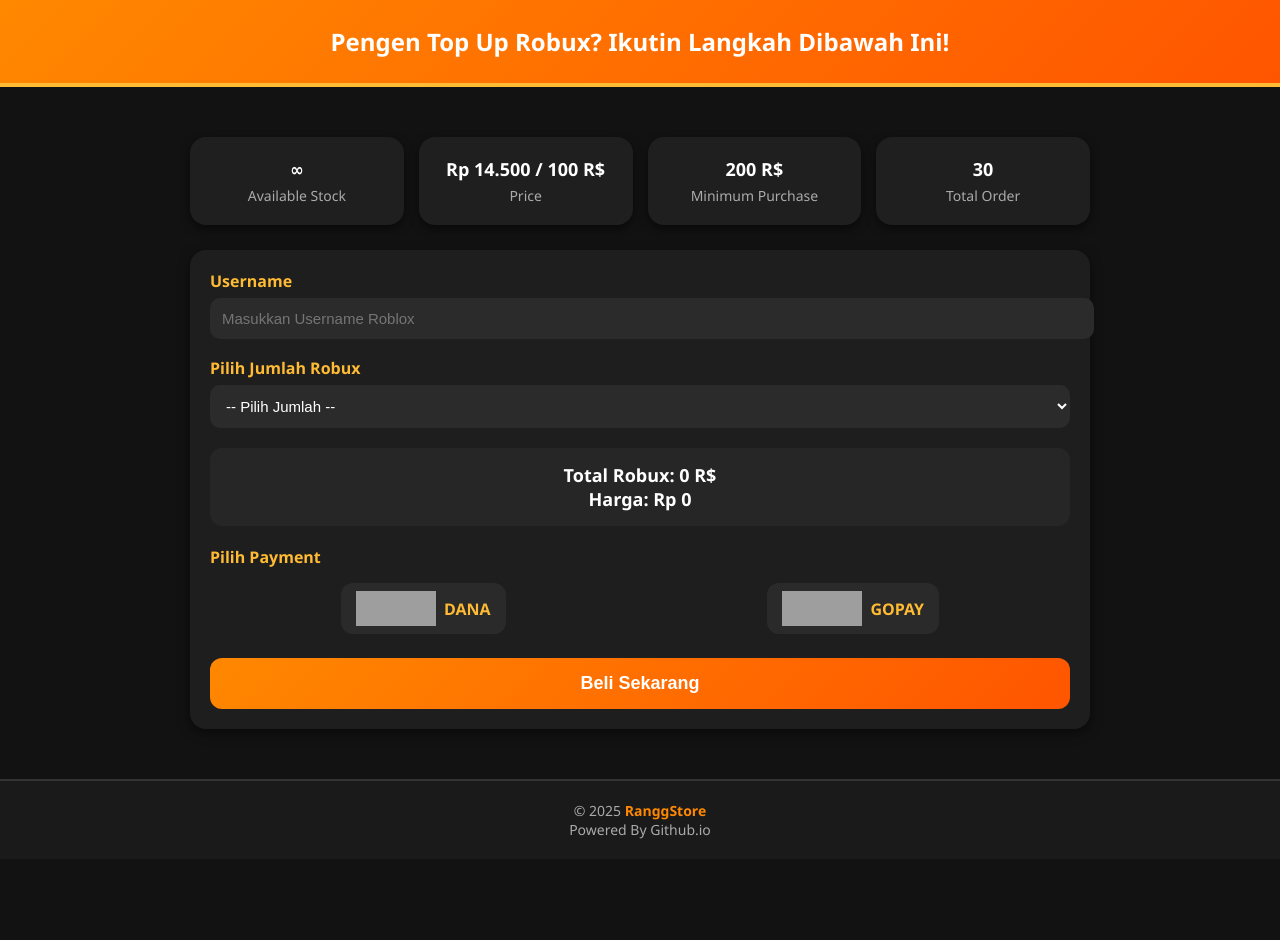
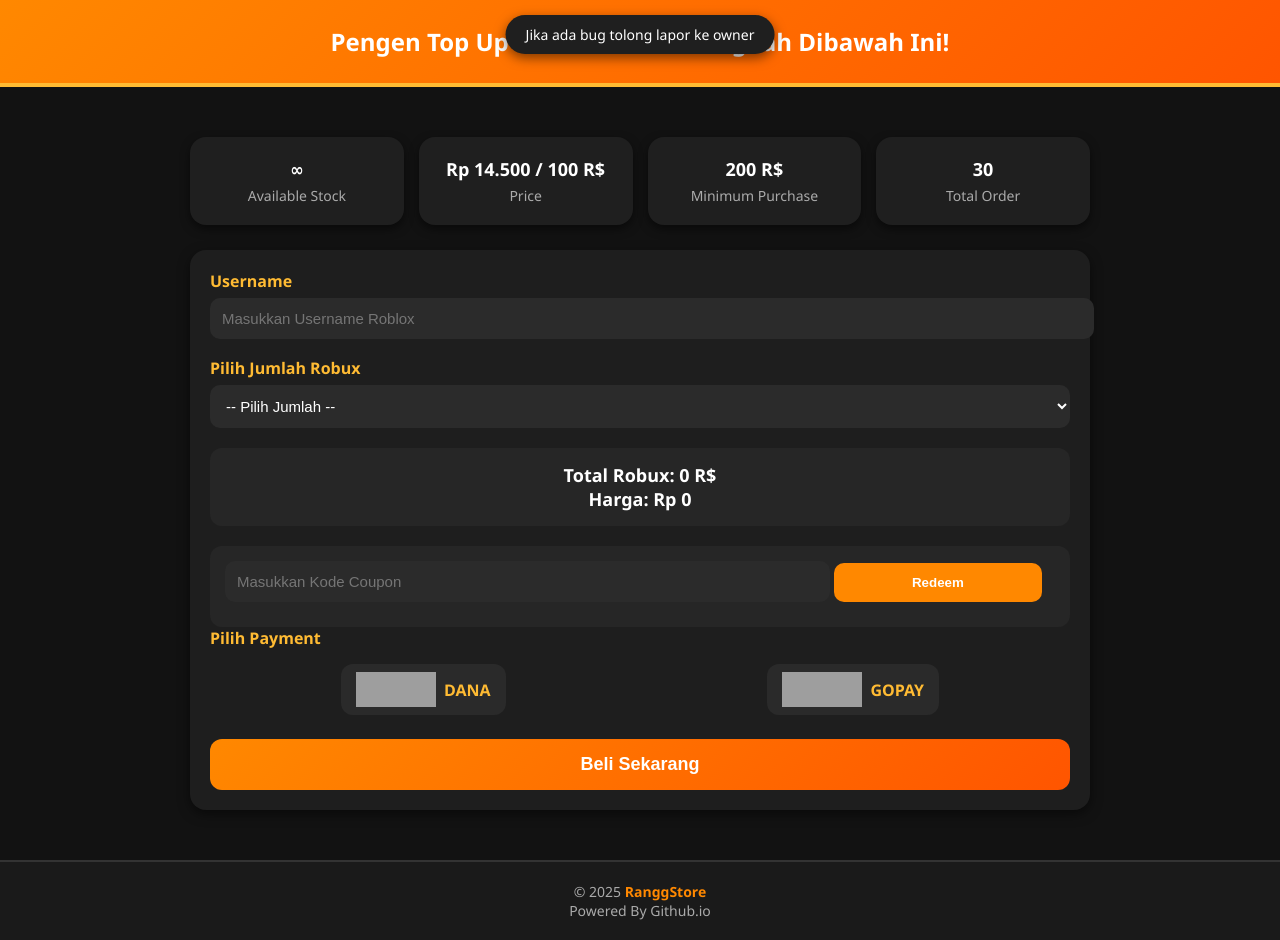
Before and after one commit to RanggCoding/RanggStore.github.io, a plain HTML site: page index.html in a window 1280 px wide. Before the commit the page ends 859 px from the top, so only its background shows below. Drawn offline with Linux system fonts and the light colour scheme; grey boxes are pictures that could not be loaded.

Commit message:
index.html

```diff
--- a/index.html
+++ b/index.html
@@ -94,8 +94,8 @@
     .payment-options input {
       display: none;
     }
-    .payment-options label:hover {
-      background: #ff5500;
+    .payment-options label.active {
+      background: linear-gradient(135deg, #ff8800, #ff5500);
     }
     .payment-options img {
       height: 35px;
@@ -136,7 +136,55 @@
       color: #ff8800;
     }
 
-    /* Popup + Animasi */
+    /* Dynamic Island */
+    #dynamic-island {
+      position: fixed;
+      top: 15px;
+      left: 50%;
+      transform: translateX(-50%);
+      background: #1f1f1f;
+      padding: 10px 20px;
+      border-radius: 30px;
+      box-shadow: 0 4px 12px rgba(0,0,0,0.5);
+      font-size: 14px;
+      font-weight: 500;
+      color: #fff;
+      z-index: 1000;
+      animation: fadeIn 0.5s ease-in-out;
+    }
+    @keyframes fadeIn {
+      from {opacity: 0; transform: translate(-50%, -10px);}
+      to {opacity: 1; transform: translate(-50%, 0);}
+    }
+
+    /* Coupon */
+    .coupon-box {
+      margin-top: 20px;
+      background: #262626;
+      padding: 15px;
+      border-radius: 12px;
+    }
+    .coupon-box input {
+      width: 70%;
+      display: inline-block;
+    }
+    .coupon-box button {
+      width: 25%;
+      display: inline-block;
+      background: #ff8800;
+      color: #fff;
+      font-weight: bold;
+      cursor: pointer;
+      border: none;
+      border-radius: 10px;
+      padding: 12px;
+    }
+    .coupon-result {
+      margin-top: 10px;
+      font-size: 14px;
+    }
+
+    /* Popup */
     .popup {
       display: none;
       position: fixed;
@@ -204,6 +252,9 @@
     Pengen Top Up Robux? Ikutin Langkah Dibawah Ini!
   </header>
 
+  <!-- Dynamic Island -->
+  <div id="dynamic-island"><span id="island-text"></span></div>
+
   <div class="container">
     <div class="stats">
       <div class="stat-box">∞ <span>Available Stock</span></div>
@@ -235,15 +286,22 @@
         Harga: Rp <span id="totalHarga">0</span>
       </div>
 
-     <div class="form-group">
+      <!-- Coupon -->
+      <div class="coupon-box">
+        <input type="text" id="coupon" placeholder="Masukkan Kode Coupon">
+        <button onclick="redeemCoupon()">Redeem</button>
+        <div class="coupon-result" id="couponResult"></div>
+      </div>
+
+      <div class="form-group">
         <label>Pilih Payment</label>
         <div class="payment-options">
-          <label>
-            <input type="radio" name="payment" value="DANA">
+          <label id="danaLabel">
+            <input type="radio" name="payment" value="DANA" onclick="selectPayment('danaLabel')">
             <img src="https://www.payex.io/wp-content/uploads/2023/09/logo-dana.png" alt="DANA" width="80"> DANA
           </label>
-          <label>
-            <input type="radio" name="payment" value="GOPAY">
+          <label id="gopayLabel">
+            <input type="radio" name="payment" value="GOPAY" onclick="selectPayment('gopayLabel')">
             <img src="https://logos-world.net/wp-content/uploads/2023/02/GoPay-Logo.png" alt="GOPAY" width="80"> GOPAY
           </label>
         </div>
@@ -278,12 +336,36 @@
   </div>
 
   <script>
+    let hargaPer100 = 14500;
+    let diskon = 0;
+
     function hitungHarga() {
       let jumlah = document.getElementById("jumlah").value;
       let totalRobux = parseInt(jumlah) || 0;
-      let harga = (totalRobux / 100) * 14500; // harga baru
+      let harga = (totalRobux / 100) * hargaPer100;
+      let hargaDiskon = harga - (harga * diskon);
       document.getElementById("totalRobux").innerText = totalRobux;
-      document.getElementById("totalHarga").innerText = harga.toLocaleString("id-ID");
+      document.getElementById("totalHarga").innerText = hargaDiskon.toLocaleString("id-ID");
+    }
+
+    function redeemCoupon() {
+      let kode = document.getElementById("coupon").value.trim();
+      let result = document.getElementById("couponResult");
+      if (kode === "RanggStore") {
+        diskon = 0.02;
+        result.innerText = "Redeem Berhasil! Diskon 2% diterapkan.";
+        result.style.color = "lightgreen";
+      } else {
+        diskon = 0;
+        result.innerText = "Kode salah";
+        result.style.color = "red";
+      }
+      hitungHarga();
+    }
+
+    function selectPayment(id) {
+      document.querySelectorAll(".payment-options label").forEach(l => l.classList.remove("active"));
+      document.getElementById(id).classList.add("active");
     }
 
     function showPopup() {
@@ -297,7 +379,6 @@
         return;
       }
 
-      // tentukan game pass sesuai jumlah
       let gamePass = "";
       if (jumlah == 200) gamePass = "286";
       if (jumlah == 400) gamePass = "572";
@@ -310,14 +391,11 @@
       document.getElementById("popupHarga").innerText = totalHarga;
       document.getElementById("popupGamepass").innerText = gamePass;
 
-      let popup = document.getElementById("popup");
-      popup.classList.add("show");
+      document.getElementById("popup").classList.add("show");
     }
 
     function closePopup() {
-      let popup = document.getElementById("popup");
-      popup.classList.remove("show");
-      setTimeout(() => { popup.style.display = "none"; }, 300);
+      document.getElementById("popup").classList.remove("show");
     }
 
     function kirimPesan() {
@@ -326,7 +404,7 @@
       let payment = document.querySelector('input[name="payment"]:checked');
       let totalHarga = document.getElementById("totalHarga").innerText;
 
-      let pesan = `Order Robux%0A////////////////////%0AUsername: ${username}%0AJumlah Robux: ${jumlah} R$%0AHarga: Rp ${totalHarga}%0ADiskon: -%0APayment: ${payment.value}%0A////////////////////%0ARanggStore`;
+      let pesan = `Order Robux%0A////////////////////%0AUsername: ${username}%0AJumlah Robux: ${jumlah} R$%0AHarga: Rp ${totalHarga}%0ADiskon: ${diskon > 0 ? "2%" : "-"}%0APayment: ${payment.value}%0A////////////////////%0ARanggStore`;
 
       let nomorAdmin = "6283846078733";
       let url = `https://wa.me/${nomorAdmin}?text=${pesan}`;
@@ -334,6 +412,19 @@
 
       closePopup();
     }
+
+    // Dynamic Island text
+    const texts = [
+      "Jika ada bug tolong lapor ke owner",
+      "Aman dan amanah",
+      "Dibuat dengan cinta",
+      "Harga mahal? boleh komplen ke admin :3"
+    ];
+    let idx = 0;
+    setInterval(() => {
+      document.getElementById("island-text").innerText = texts[idx];
+      idx = (idx + 1) % texts.length;
+    }, 3000);
   </script>
 </body>
 </html>
```
